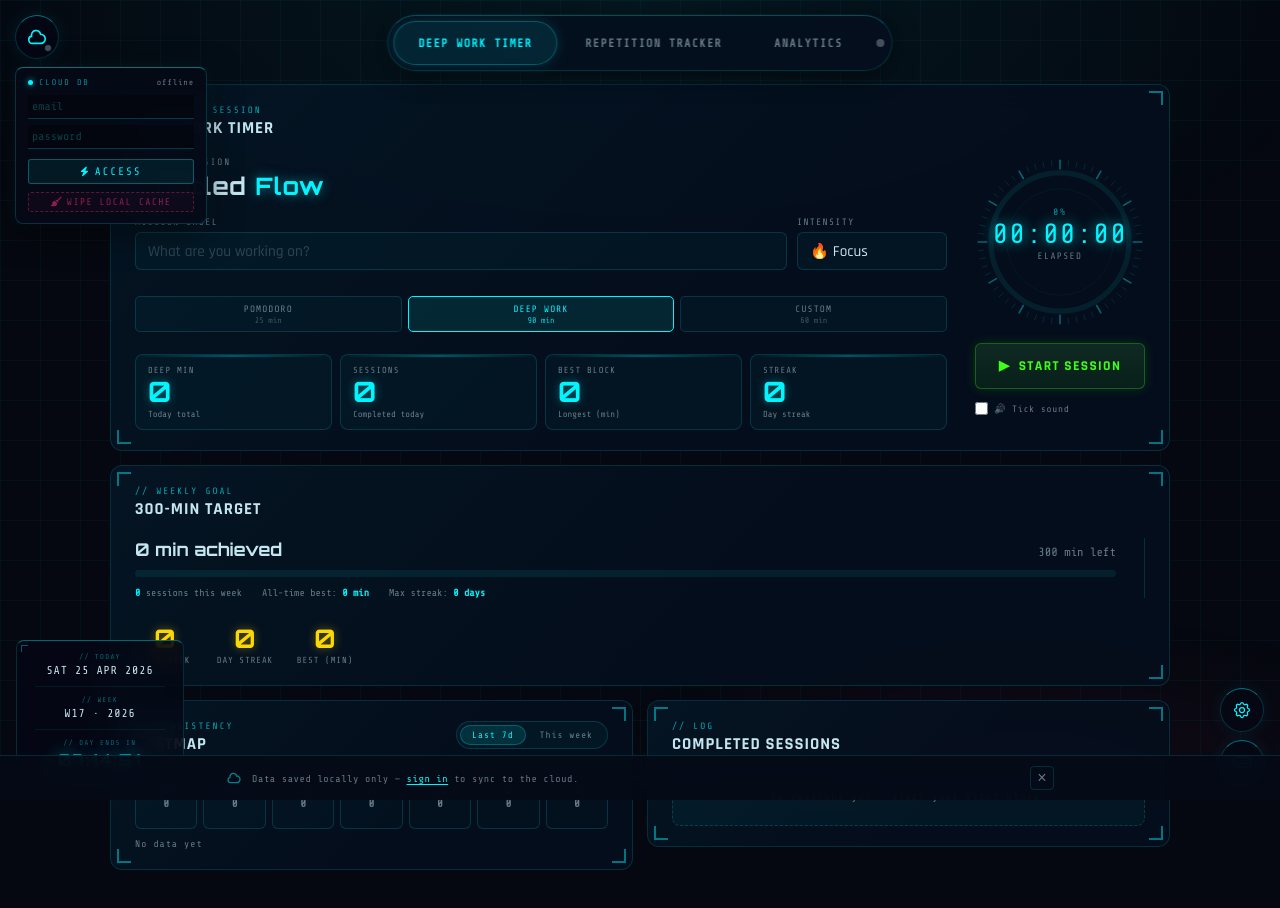
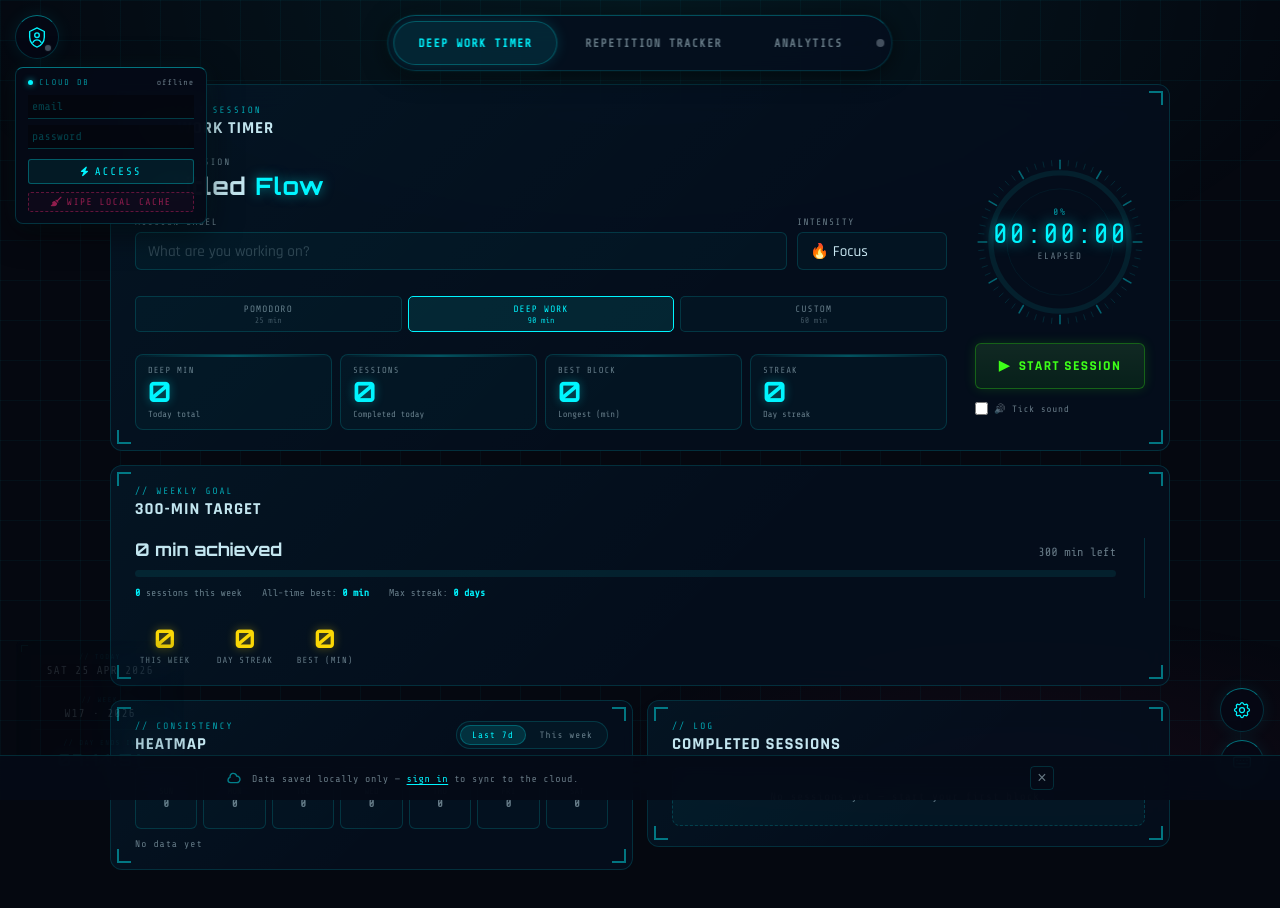
Before and after one commit to nikdimentiy/focustrack, a website built with Vite: page index.html in a window 1280 px wide. Built offline with nearby package versions, Linux system fonts and the light colour scheme.

Commit message:
Update auth widget visuals and idle behavior

```diff
--- a/src/auth/AuthWidget.js
+++ b/src/auth/AuthWidget.js
@@ -35,9 +35,10 @@ export const AuthWidget = {
     this._el.innerHTML = `
       <div class="cloud-auth-widget caw-compact">
         <button class="caw-icon-btn" id="cawToggle" title="${authed ? `Signed in: ${email}` : 'Sign in to sync'}">
-          <svg class="caw-cloud-icon" xmlns="http://www.w3.org/2000/svg" fill="none" viewBox="0 0 24 24" stroke="currentColor">
-            <path stroke-linecap="round" stroke-linejoin="round" stroke-width="1.8"
-              d="M3 15a4 4 0 004 4h9a5 5 0 10-.1-9.999 5.002 5.002 0 10-9.78 2.096A4.001 4.001 0 003 15z"/>
+          <svg class="caw-cloud-icon" xmlns="http://www.w3.org/2000/svg" viewBox="0 0 24 24" fill="none" stroke="currentColor" stroke-width="1.5" stroke-linecap="round" stroke-linejoin="round">
+            <path d="M12 2L4 6v6c0 5.1 3.5 9.8 8 11 4.5-1.2 8-5.9 8-11V6L12 2z"/>
+            <circle cx="12" cy="10" r="2.5"/>
+            <path d="M7.5 18a5 5 0 0 1 9 0"/>
           </svg>
           <span class="caw-status-dot ${authed ? 'caw-dot-online' : 'caw-dot-offline'}"></span>
         </button>
--- a/src/design/components.css
+++ b/src/design/components.css
@@ -13,8 +13,21 @@
   cursor: pointer; transition: all .25s ease; box-shadow: 0 0 18px rgba(0,245,255,0.08);
   position: relative;
 }
-.caw-icon-btn:hover { background: rgba(0,245,255,0.09); border-color: rgba(0,245,255,0.45); box-shadow: 0 0 28px rgba(0,245,255,0.22); transform: scale(1.08); }
-.caw-cloud-icon { width: 22px; height: 22px; }
+.caw-icon-btn:hover { background: rgba(0,245,255,0.09); border-color: rgba(0,245,255,0.45); box-shadow: 0 0 28px rgba(0,245,255,0.22); transform: scale(1.08); color: #fff; }
+.caw-icon-btn:hover .caw-cloud-icon { filter: drop-shadow(0 0 5px rgba(0,245,255,0.8)); }
+.caw-cloud-icon { width: 22px; height: 22px; transition: filter .25s; }
+
+/* Pulse ring on hover */
+.caw-icon-btn::before {
+  content: ''; position: absolute; inset: -4px; border-radius: 50%;
+  border: 1.5px solid rgba(0,245,255,0.5);
+  opacity: 0; pointer-events: none;
+}
+.caw-icon-btn:hover::before { animation: caw-pulse 1.1s ease-out infinite; }
+@keyframes caw-pulse {
+  0%   { opacity: .7; transform: scale(1); }
+  100% { opacity: 0;  transform: scale(1.5); }
+}
 .caw-status-dot {
   position: absolute; bottom: 6px; right: 6px;
   width: 8px; height: 8px; border-radius: 50%;
@@ -120,15 +133,37 @@
 
 /* ── Footer Widget ── */
 #footer-widget { position: fixed; bottom: max(16px, calc(12px + env(safe-area-inset-bottom, 0px))); left: 16px; z-index: 9000; }
-.fw { background: rgba(5,8,20,0.82); backdrop-filter: blur(14px) saturate(150%); -webkit-backdrop-filter: blur(14px) saturate(150%); border: 1px solid rgba(0,245,255,0.15); border-top: 1px solid rgba(0,245,255,0.4); border-radius: 8px; padding: 12px 18px 13px; position: relative; min-width: 168px; text-align: center; }
-.fw-corner { position: absolute; width: 7px; height: 7px; border-color: var(--neon-cyan); border-style: solid; opacity: .35; }
+.fw {
+  background: rgba(5,8,20,0.38);
+  backdrop-filter: blur(12px) saturate(140%); -webkit-backdrop-filter: blur(12px) saturate(140%);
+  border: 1px solid rgba(0,245,255,0.09); border-top: 1px solid rgba(0,245,255,0.22);
+  border-radius: 8px; padding: 12px 18px 13px; position: relative; min-width: 168px; text-align: center;
+  opacity: 1;
+  transition: opacity .6s ease, background .4s ease, border-color .4s ease;
+}
+/* Dimmed state — ghost mode */
+.fw.fw-idle {
+  opacity: 0.13;
+  background: rgba(5,8,20,0.15);
+  border-color: rgba(0,245,255,0.04);
+  border-top-color: rgba(0,245,255,0.08);
+}
+/* Snap back instantly on hover */
+.fw:hover, .fw.fw-idle:hover {
+  opacity: 1 !important;
+  background: rgba(5,8,20,0.55) !important;
+  border-color: rgba(0,245,255,0.14) !important;
+  border-top-color: rgba(0,245,255,0.35) !important;
+  transition: opacity .12s ease, background .12s ease, border-color .12s ease;
+}
+.fw-corner { position: absolute; width: 7px; height: 7px; border-color: var(--neon-cyan); border-style: solid; opacity: .28; }
 .fw-tl { top: 4px; left: 4px; border-width: 1px 0 0 1px; }
 .fw-br { bottom: 4px; right: 4px; border-width: 0 1px 1px 0; }
 .fw-block { display: flex; flex-direction: column; align-items: center; }
-.fw-lbl { font-family: var(--font-mono); font-size: .44rem; letter-spacing: .2em; color: rgba(0,245,255,0.42); text-transform: uppercase; margin-bottom: 3px; }
+.fw-lbl { font-family: var(--font-mono); font-size: .44rem; letter-spacing: .2em; color: rgba(0,245,255,0.38); text-transform: uppercase; margin-bottom: 3px; }
 .fw-val { font-family: var(--font-mono); font-size: .72rem; color: var(--text-main); letter-spacing: .08em; }
 .fw-cd  { font-family: var(--font-title); font-size: 1rem; font-weight: 700; color: var(--neon-cyan); letter-spacing: .12em; text-shadow: 0 0 16px rgba(0,245,255,0.5); }
-.fw-sep { height: 1px; background: rgba(0,245,255,0.07); margin: 9px 0; }
+.fw-sep { height: 1px; background: rgba(0,245,255,0.06); margin: 9px 0; }
 @media (max-width: 599px) { #footer-widget { display: none; } }
 
 /* ── Sync status dot (inside nav) ── */
--- a/src/shared/FooterWidget.js
+++ b/src/shared/FooterWidget.js
@@ -52,6 +52,30 @@ export function mountFooterWidget(container) {
 
   _tick();
   setInterval(_tick, 1000);
+
+  // Intelligent hide: dim after 3s of no mouse movement, restore on proximity
+  const fw = container.querySelector('.fw');
+  let _idleTimer = null;
+
+  const _dim  = () => fw.classList.add('fw-idle');
+  const _wake = () => { fw.classList.remove('fw-idle'); };
+
+  const _resetIdle = () => {
+    _wake();
+    clearTimeout(_idleTimer);
+    _idleTimer = setTimeout(_dim, 3000);
+  };
+
+  // Start the first idle countdown
+  _idleTimer = setTimeout(_dim, 3000);
+
+  // Any mouse movement on the page resets the timer
+  document.addEventListener('mousemove', _resetIdle, { passive: true });
+
+  // Hovering the widget itself always wakes it (CSS handles instant snap,
+  // but also reset the timer so it doesn't re-dim while cursor is on it)
+  fw.addEventListener('mouseenter', () => { _wake(); clearTimeout(_idleTimer); });
+  fw.addEventListener('mouseleave', _resetIdle);
 }
 
 export function mountInfoButton(container) {
```
